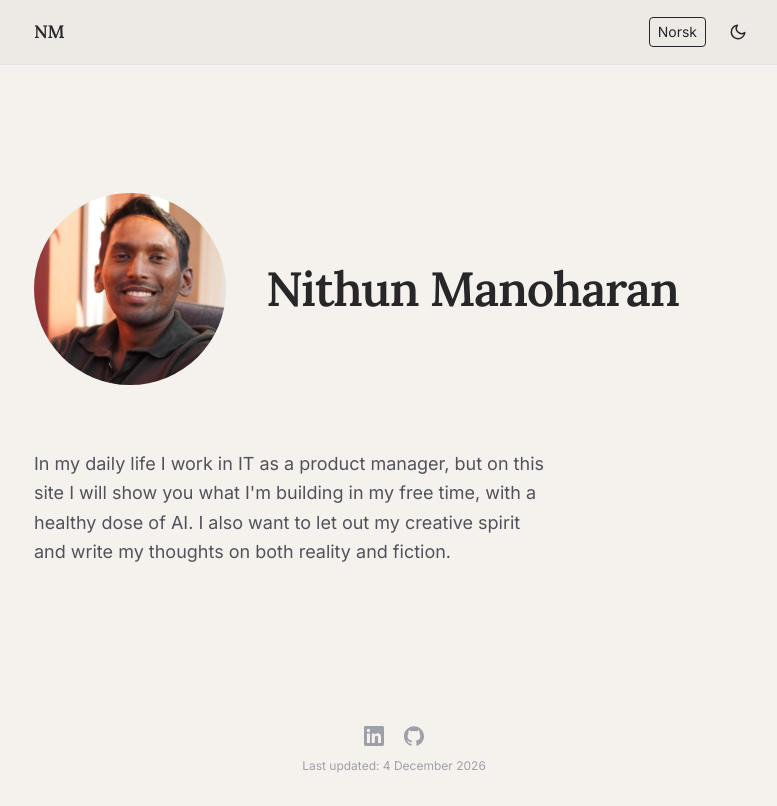
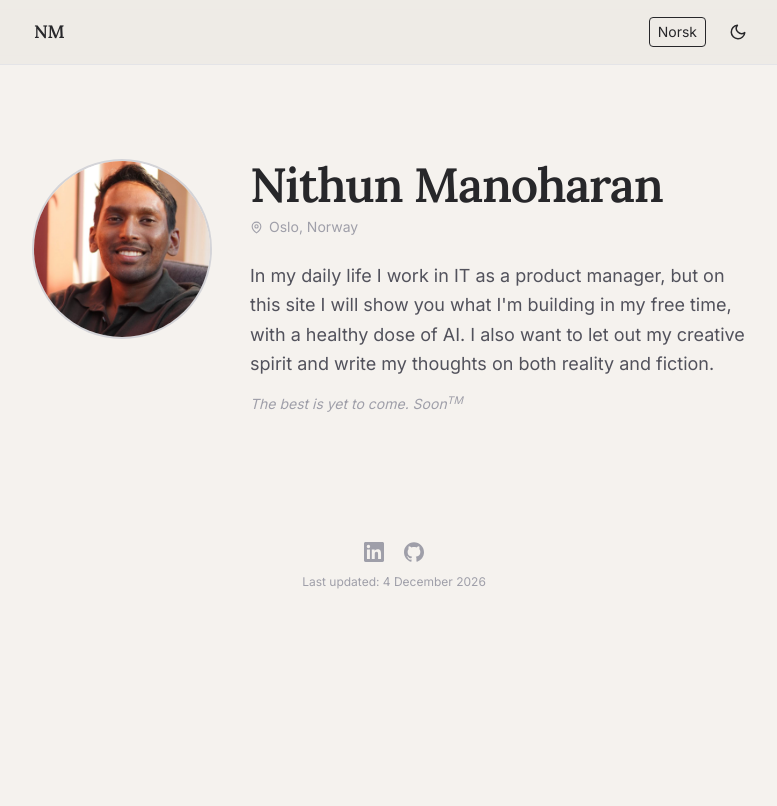
Before and after one commit to nithun96/nithun-website, a React (Vite) app: page / in a window 1280 px wide. Shown: the whole page, without its empty margins (246-1023 px from the left). Built offline with nearby package versions, Linux system fonts and the light colour scheme.

Commit message:
Add sticky navbar, photo ring, location, smooth scroll, and teaser line

```diff
--- a/src/components/Navbar.jsx
+++ b/src/components/Navbar.jsx
@@ -4,7 +4,7 @@ import LangToggle from './LangToggle'
 
 export default function Navbar() {
   return (
-    <nav aria-label="Main navigation" className="border-b border-zinc-200 dark:border-zinc-700 bg-[#ede9e4] dark:bg-zinc-800">
+    <nav aria-label="Main navigation" className="sticky top-0 z-50 border-b border-zinc-200 dark:border-zinc-700 bg-[#ede9e4]/80 dark:bg-zinc-800/80 backdrop-blur-md">
       <div className="flex items-center justify-between px-6 py-4 max-w-3xl mx-auto w-full">
         <Link to="/" className="font-serif text-lg font-semibold tracking-tight hover:text-amber-600 dark:hover:text-amber-400 transition-colors duration-200">
           NM
--- a/src/locales/en/translation.json
+++ b/src/locales/en/translation.json
@@ -8,7 +8,9 @@
   "hero": {
     "name": "Nithun Manoharan",
     "tagline": "Living my childhood dream, working with artificial intelligence.",
-    "intro": "In my daily life I work in IT as a product manager, but on this site I will show you what I'm building in my free time, with a healthy dose of AI. I also want to let out my creative spirit and write my thoughts on both reality and fiction."
+    "location": "Oslo, Norway",
+    "intro": "In my daily life I work in IT as a product manager, but on this site I will show you what I'm building in my free time, with a healthy dose of AI. I also want to let out my creative spirit and write my thoughts on both reality and fiction.",
+    "teaser": "The best is yet to come. Soon"
   },
   "books": {
     "heading": "Books",
--- a/src/locales/no/translation.json
+++ b/src/locales/no/translation.json
@@ -8,7 +8,9 @@
   "hero": {
     "name": "Nithun Manoharan",
     "tagline": "Lever barndomsdrømmen, ved å jobbe med kunstig intelligens.",
-    "intro": "Til daglig så jobber jeg med IT som produktsjef, men på denne siden så vil jeg vise frem hva jeg bygger i fritiden, med en god dose hjelp fra AI. Jeg vil også se om jeg får skrevet litt for å få ut alle mine tanker om både realitet og fiksjon."
+    "location": "Oslo, Norge",
+    "intro": "Til daglig så jobber jeg som produktsjef innen IT, men på denne siden så vil jeg vise hva jeg bygger i fritiden, med en sunn dose hjelp fra AI. Jeg vil også slippe ut litt av kreativiteten min skrive litt om både realiteten (blogger) og fiksjon (fortellinger og muligens mer).",
+    "teaser": "Det beste er på vei. Snart"
   },
   "books": {
     "heading": "Bøker",
--- a/src/sections/Hero.jsx
+++ b/src/sections/Hero.jsx
@@ -13,11 +13,12 @@ export default function Hero() {
   }, [])
 
   return (
-    <section className="px-6 py-32 max-w-3xl mx-auto w-full">
+    <section className="px-6 py-24 max-w-3xl mx-auto w-full">
+      <div className="flex flex-col md:flex-row md:items-start gap-10">
 
-      {/* Photo + name */}
+        {/* Photo */}
         <div
-        className="flex flex-col md:flex-row md:items-center gap-10 mb-16 transition-all duration-700 ease-out"
+          className="shrink-0 transition-all duration-700 ease-out"
           style={{ opacity: headerVisible ? 1 : 0, transform: headerVisible ? 'translateY(0)' : 'translateY(12px)' }}
         >
           <img
@@ -25,23 +26,42 @@ export default function Hero() {
             alt="Nithun Manoharan"
             width={800}
             height={800}
-          className="w-36 h-36 md:w-48 md:h-48 rounded-full object-cover object-center shrink-0"
+            className="w-36 h-36 md:w-44 md:h-44 rounded-full object-cover object-center ring-2 ring-zinc-300 dark:ring-zinc-600"
           />
-        <h1 className="text-4xl md:text-5xl font-serif font-semibold tracking-tight">
+        </div>
+
+        {/* Name + location + text */}
+        <div>
+          <div
+            className="transition-all duration-700 ease-out"
+            style={{ opacity: headerVisible ? 1 : 0, transform: headerVisible ? 'translateY(0)' : 'translateY(12px)' }}
+          >
+            <h1 className="text-4xl md:text-5xl font-serif font-semibold tracking-tight mb-2">
               {t('hero.name')}
             </h1>
+            <p className="text-sm text-zinc-400 dark:text-zinc-500 mb-6 flex items-center gap-1.5">
+              <svg xmlns="http://www.w3.org/2000/svg" width="13" height="13" viewBox="0 0 24 24" fill="none" stroke="currentColor" strokeWidth="2" strokeLinecap="round" strokeLinejoin="round" aria-hidden="true">
+                <path d="M20 10c0 6-8 12-8 12s-8-6-8-12a8 8 0 0 1 16 0Z"/>
+                <circle cx="12" cy="10" r="3"/>
+              </svg>
+              {t('hero.location')}
+            </p>
           </div>
 
-      {/* Intro text */}
           <div
             className="transition-all duration-700 ease-out"
             style={{ opacity: textVisible ? 1 : 0, transform: textVisible ? 'translateY(0)' : 'translateY(12px)' }}
           >
-        <p className="text-base md:text-lg leading-relaxed max-w-lg text-zinc-600 dark:text-zinc-300">
+            <p className="text-base md:text-lg leading-relaxed text-zinc-600 dark:text-zinc-300">
               {t('hero.intro')}
             </p>
+            <p className="mt-4 text-sm italic text-zinc-400 dark:text-zinc-500">
+              {t('hero.teaser')}<sup>TM</sup>
+            </p>
+          </div>
         </div>
 
+      </div>
     </section>
   )
 }
--- a/src/styles/global.css
+++ b/src/styles/global.css
@@ -10,6 +10,7 @@
   html {
     font-family: var(--font-sans);
     background-color: #f5f2ee;
+    scroll-behavior: smooth;
   }
 
   html.dark {
```
Lines whose indentation alone changed are shown as unchanged.
